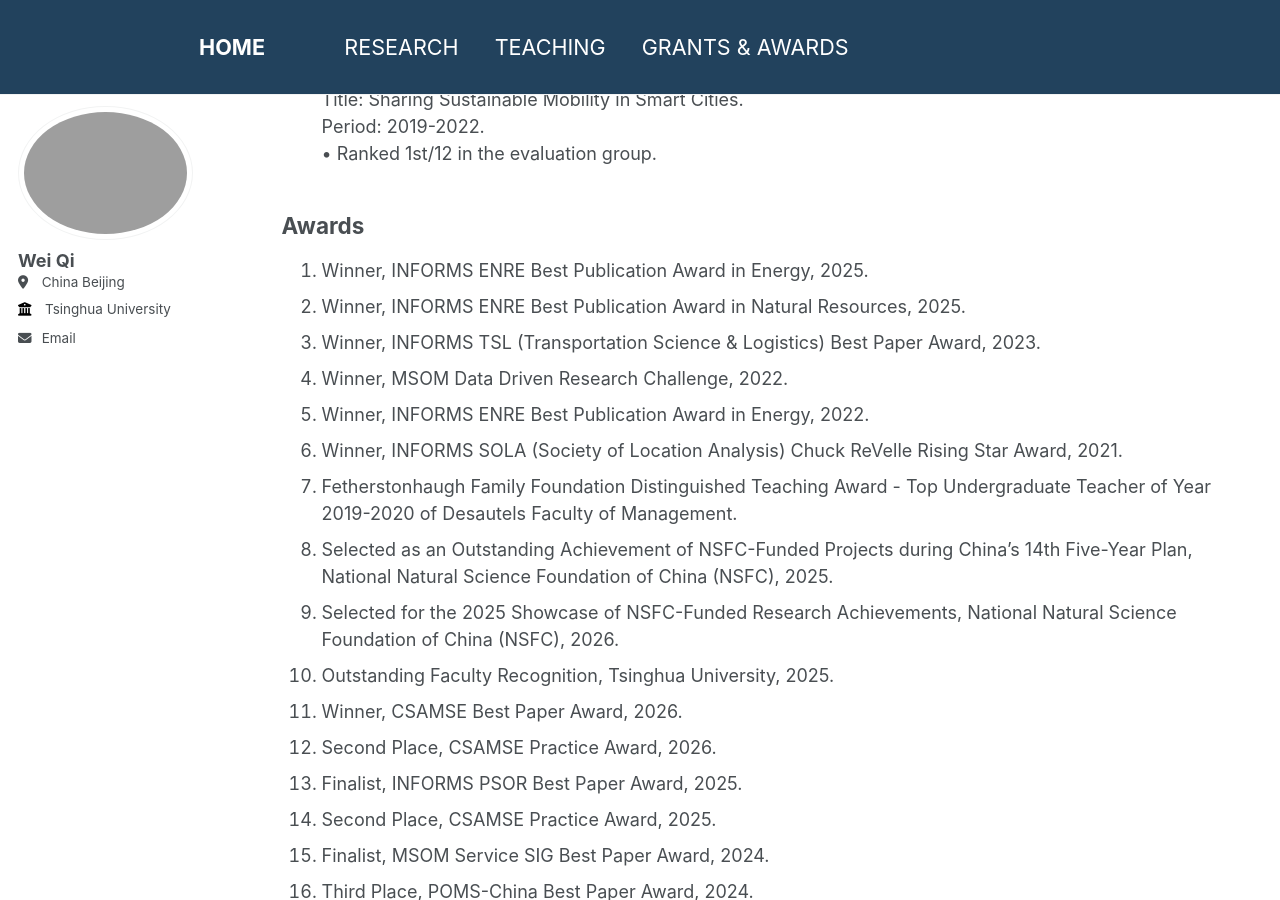
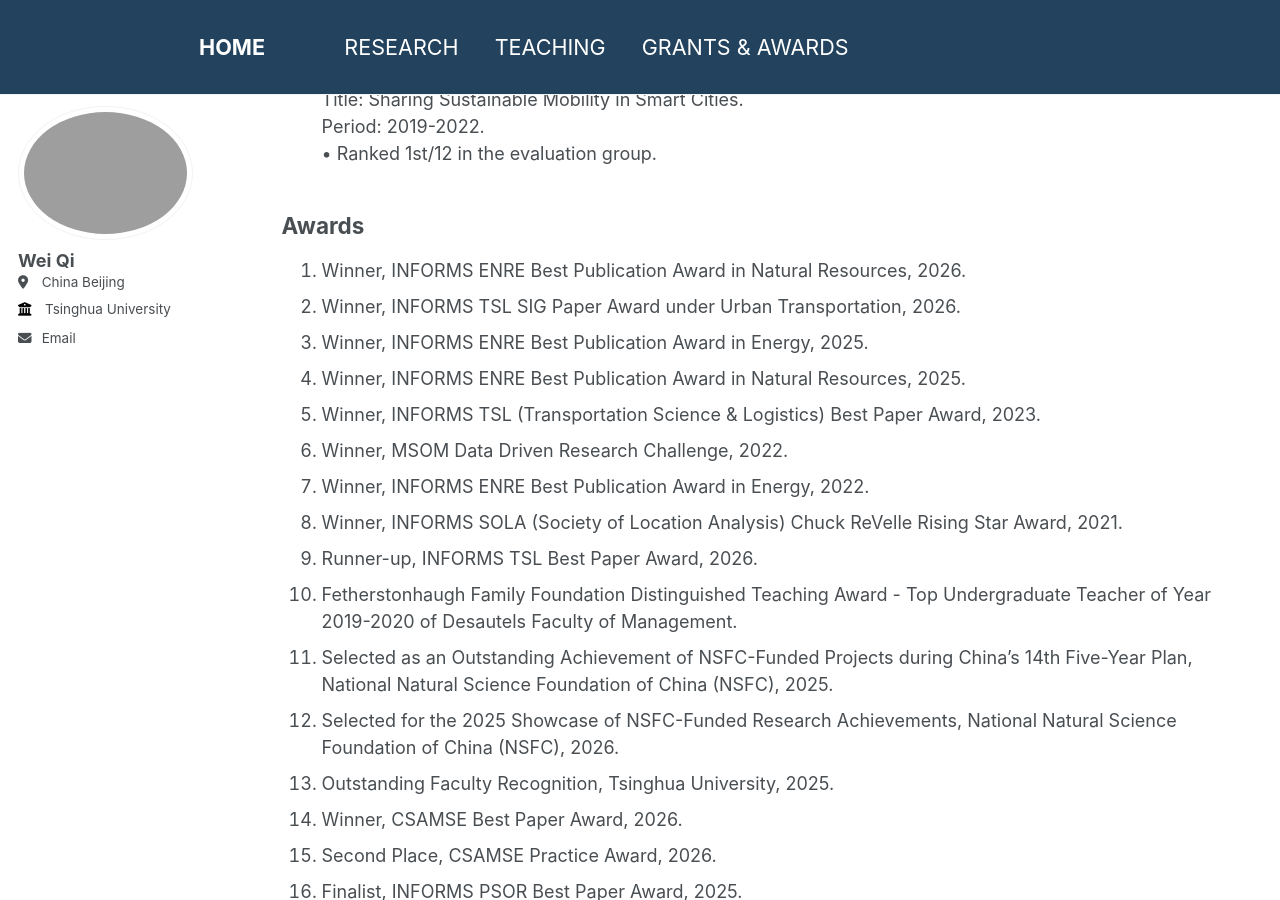
Before and after one commit to wei-qi-home/wei-qi-home.github.io, a Jekyll site: the page built from _pages/grants & awards.md, in a window 1280 px wide and 900 px high, scrolled down 1874 px. Built offline with Jekyll 4.4.1, drawn with Linux system fonts in a browser that asks for light colours.

Commit message:
Update grants & awards.md

```diff
--- a/_pages/grants & awards.md
+++ b/_pages/grants & awards.md
@@ -79,31 +79,34 @@ At Tsinghua University
 
 ## Awards
 
-1. Winner, INFORMS ENRE Best Publication Award in Energy, 2025.
-2.  Winner, INFORMS ENRE Best Publication Award in Natural Resources, 2025.
-3.  Winner, INFORMS TSL (Transportation Science & Logistics) Best Paper Award, 2023.
-4.  Winner, MSOM Data Driven Research Challenge, 2022.
-5.  Winner, INFORMS ENRE Best Publication Award in Energy, 2022.
-6. Winner, INFORMS SOLA (Society of Location Analysis) Chuck ReVelle Rising Star Award, 2021.
-7. Fetherstonhaugh Family Foundation Distinguished Teaching Award - Top Undergraduate Teacher of Year 2019-2020 of Desautels Faculty of Management.
-8. Selected as an Outstanding Achievement of NSFC-Funded Projects during China’s 14th Five-Year Plan, National Natural Science Foundation of China (NSFC), 2025.
-9. Selected for the 2025 Showcase of NSFC-Funded Research Achievements, National Natural Science Foundation of China (NSFC), 2026.
-10. Outstanding Faculty Recognition, Tsinghua University, 2025.
-11. Winner, CSAMSE Best Paper Award, 2026.
-12. Second Place, CSAMSE Practice Award, 2026.
-13. Finalist, INFORMS PSOR Best Paper Award, 2025.
-14. Second Place, CSAMSE Practice Award, 2025.
-15. Finalist, MSOM Service SIG Best Paper Award, 2024.
-16. Third Place, POMS-China Best Paper Award, 2024.
-17. Third Place, CSAMSE Best Paper Award, 2024.
-18. Winner, Best Paper Award of the Chinese Industrial Engineering Institute of CMES, 2024.
-19. Second-Place Winner, INFORMS Service Science Best Cluster Paper Award, 2022.
-20. Third Place, Best Paper Award Competition, 2022 Digital Supply Chain and Supplier Diversity Conference.
-21. Best Paper Award Finalist, CSAMSE 2021.
-22. M&SOM Meritorious Service Award, 2025.
-23. M&SOM Meritorious Service Award, 2020.
-24. M&SOM Meritorious Service Award, 2019.
-25. Top Downloaded Paper, 2018-2019, Production and Operations Management.
+1. Winner, INFORMS ENRE Best Publication Award in Natural Resources, 2026.
+2. Winner, INFORMS TSL SIG Paper Award under Urban Transportation, 2026.
+3. Winner, INFORMS ENRE Best Publication Award in Energy, 2025.
+4.  Winner, INFORMS ENRE Best Publication Award in Natural Resources, 2025.
+5.  Winner, INFORMS TSL (Transportation Science & Logistics) Best Paper Award, 2023.
+6.  Winner, MSOM Data Driven Research Challenge, 2022.
+7.  Winner, INFORMS ENRE Best Publication Award in Energy, 2022.
+8. Winner, INFORMS SOLA (Society of Location Analysis) Chuck ReVelle Rising Star Award, 2021.
+9. Runner-up, INFORMS TSL Best Paper Award, 2026.
+10. Fetherstonhaugh Family Foundation Distinguished Teaching Award - Top Undergraduate Teacher of Year 2019-2020 of Desautels Faculty of Management.
+11. Selected as an Outstanding Achievement of NSFC-Funded Projects during China’s 14th Five-Year Plan, National Natural Science Foundation of China (NSFC), 2025.
+12. Selected for the 2025 Showcase of NSFC-Funded Research Achievements, National Natural Science Foundation of China (NSFC), 2026.
+13. Outstanding Faculty Recognition, Tsinghua University, 2025.
+14. Winner, CSAMSE Best Paper Award, 2026.
+15. Second Place, CSAMSE Practice Award, 2026.
+16. Finalist, INFORMS PSOR Best Paper Award, 2025.
+17. Second Place, CSAMSE Practice Award, 2025.
+18. Finalist, MSOM Service SIG Best Paper Award, 2024.
+19. Third Place, POMS-China Best Paper Award, 2024.
+20. Third Place, CSAMSE Best Paper Award, 2024.
+21. Winner, Best Paper Award of the Chinese Industrial Engineering Institute of CMES, 2024.
+22. Second-Place Winner, INFORMS Service Science Best Cluster Paper Award, 2022.
+23. Third Place, Best Paper Award Competition, 2022 Digital Supply Chain and Supplier Diversity Conference.
+24. Best Paper Award Finalist, CSAMSE 2021.
+25. M&SOM Meritorious Service Award, 2025.
+26. M&SOM Meritorious Service Award, 2020.
+27. M&SOM Meritorious Service Award, 2019.
+28. Top Downloaded Paper, 2018-2019, Production and Operations Management.
 
     * Student Awards
 
```
